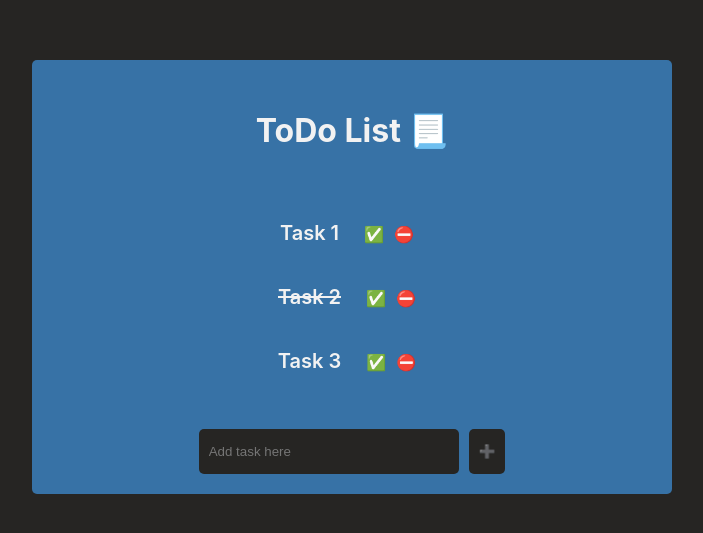
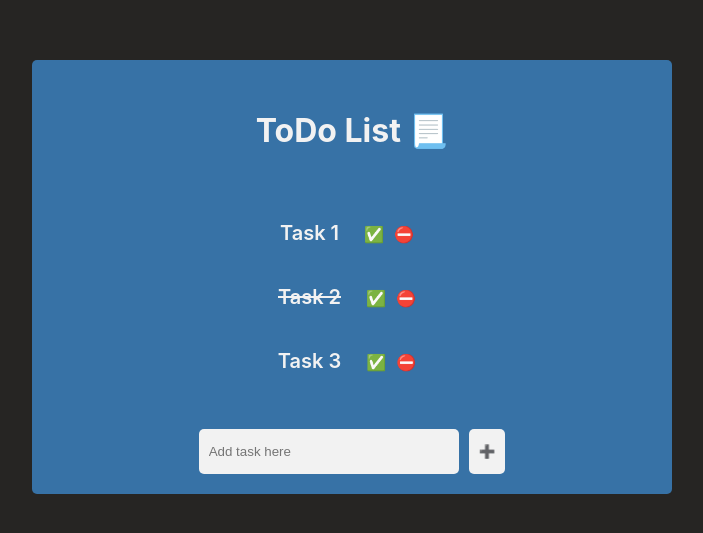
Before and after one commit to CEMAS-Developers/todo-list-react-app, a React (Create React App) app: page / in a window 1280 px wide. Shown: the part 123-656 px from the top of the page, without its empty margins (288-991 px from the left). Built offline with nearby package versions, Linux system fonts and the light colour scheme.

Commit message:
App.css update

```diff
--- a/src/App.css
+++ b/src/App.css
@@ -56,15 +56,15 @@ form {
 input {
   border: none;
   border-radius: 5px;
-  background-color: #262523;
+  background-color: #f2f2f2;
   padding: 15px 10px;
   width: 75%;
   margin-right: 10px;
-  color: #f2f2f2;
+  color: #262523;
 }
 
 button {
-  background-color: #262523;
+  background-color: #f2f2f2;
   border: none;
   border-radius: 5px;
   cursor: pointer;
```
